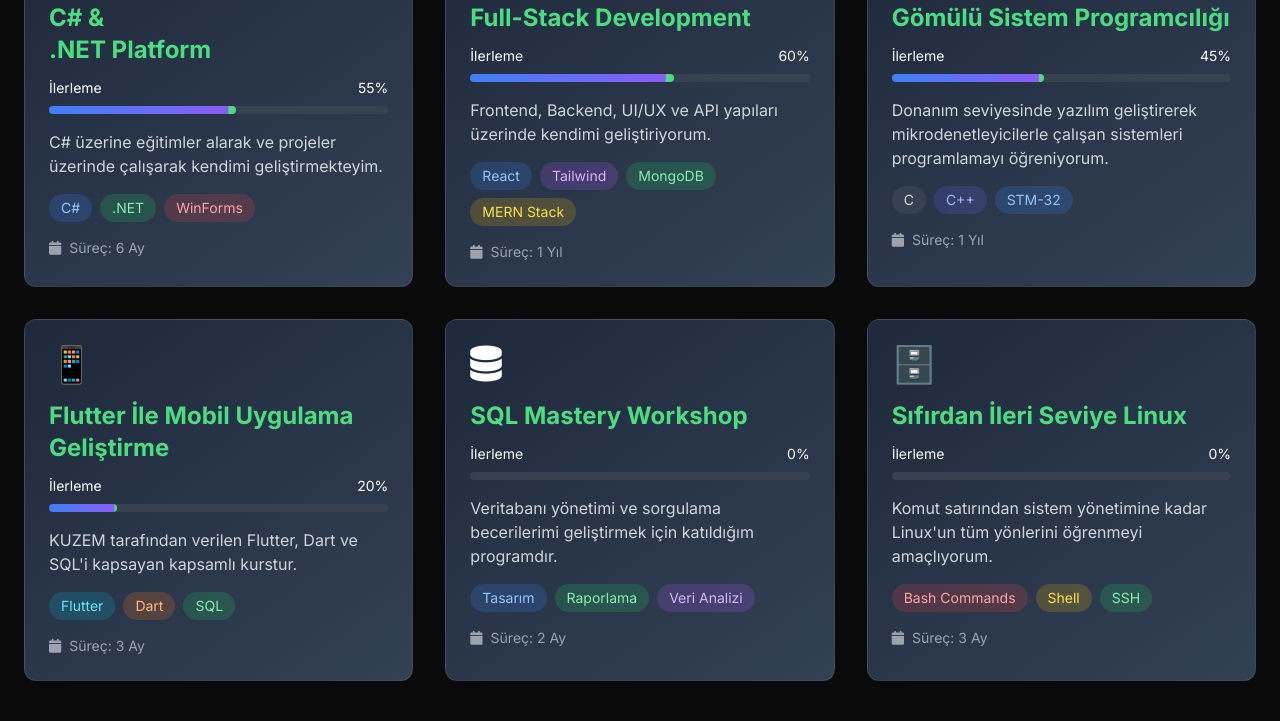
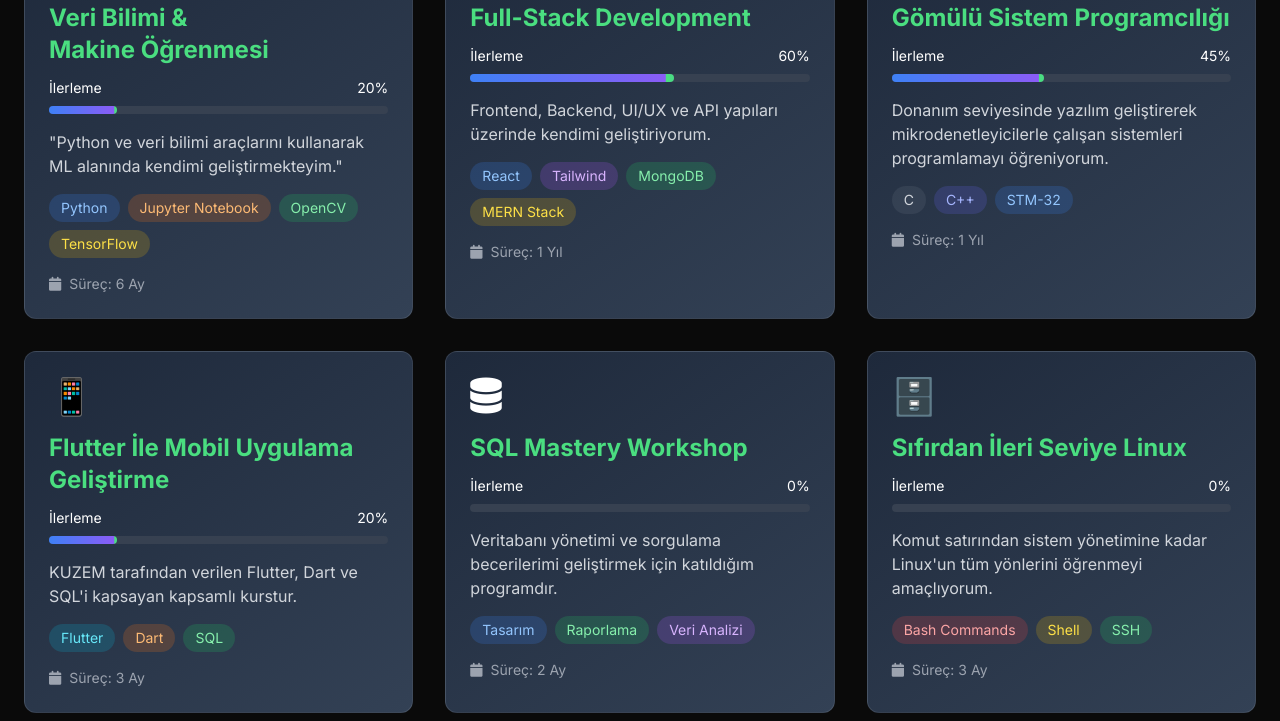
Before and after one commit to ms-acar/yeni-portfolyo-sitesi, a plain HTML site: page index.html in a window 1280 px wide. Shown: the part 1865-2586 px from the top of the page. Drawn offline with nearby package versions, Linux system fonts and the light colour scheme.

Commit message:
3.düzenleme

```diff
--- a/index.html
+++ b/index.html
@@ -187,7 +187,7 @@
 
             <div class="grid md:grid-cols-2 lg:grid-cols-3 gap-8">
             <!-- Course 1 -->
-            <div class="course-card rounded-xl p-6 relative">
+            <!-- <div class="course-card rounded-xl p-6 relative">
                 <div class="text-4xl mb-4"><i class="fa-brands fa-microsoft"></i></div>
                 <h3 class="text-2xl font-bold mb-3 text-green-400">C# & <br>.NET Platform</h3>
                 <div class="mb-4">
@@ -204,6 +204,29 @@
                     <span class="bg-blue-500/20 text-blue-300 px-3 py-1 rounded-full text-sm">C#</span>
                     <span class="bg-green-500/20 text-green-300 px-3 py-1 rounded-full text-sm">.NET</span>
                     <span class="bg-red-500/20 text-red-300 px-3 py-1 rounded-full text-sm">WinForms</span>
+                </div>
+                <div class="text-sm text-gray-400">
+                    <i class="fas fa-calendar mr-2"></i>Süreç: 6 Ay
+                </div>
+            </div> -->
+            <div class="course-card rounded-xl p-6 relative">
+                <div class="text-4xl mb-4"><i class="fa-solid fa-hexagon-nodes"></i></div>
+                <h3 class="text-2xl font-bold mb-3 text-green-400">Veri Bilimi &<br>Makine Öğrenmesi</h3>
+                <div class="mb-4">
+                    <div class="flex justify-between text-sm mb-2">
+                        <span>İlerleme</span>
+                        <span>20%</span>
+                    </div>
+                    <div class="w-full bg-gray-700 rounded-full h-2">
+                        <div class="progress-bar h-2 rounded-full" style="width: 20%"></div>
+                    </div>
+                </div>
+                <p class="text-gray-300 mb-4">"Python ve veri bilimi araçlarını kullanarak ML alanında kendimi geliştirmekteyim."</p>
+                <div class="flex flex-wrap gap-2 mb-4">
+                    <span class="bg-blue-500/20 text-blue-300 px-3 py-1 rounded-full text-sm">Python</span>
+                    <span class="bg-orange-500/20 text-orange-300 px-3 py-1 rounded-full text-sm">Jupyter Notebook</span>
+                    <span class="bg-green-500/20 text-green-300 px-3 py-1 rounded-full text-sm">OpenCV</span>
+                    <span class="bg-yellow-500/20 text-yellow-300 px-3 py-1 rounded-full text-sm">TensorFlow</span>
                 </div>
                 <div class="text-sm text-gray-400">
                     <i class="fas fa-calendar mr-2"></i>Süreç: 6 Ay
```
